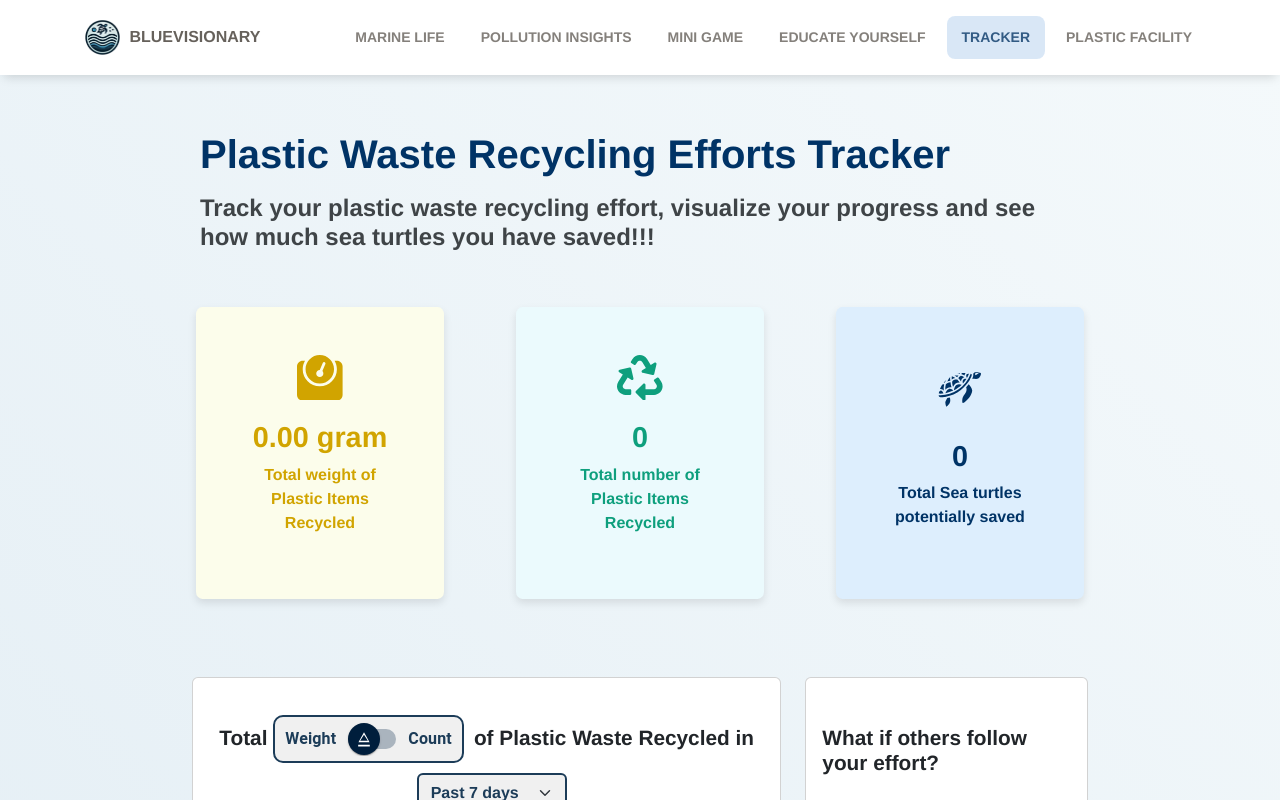
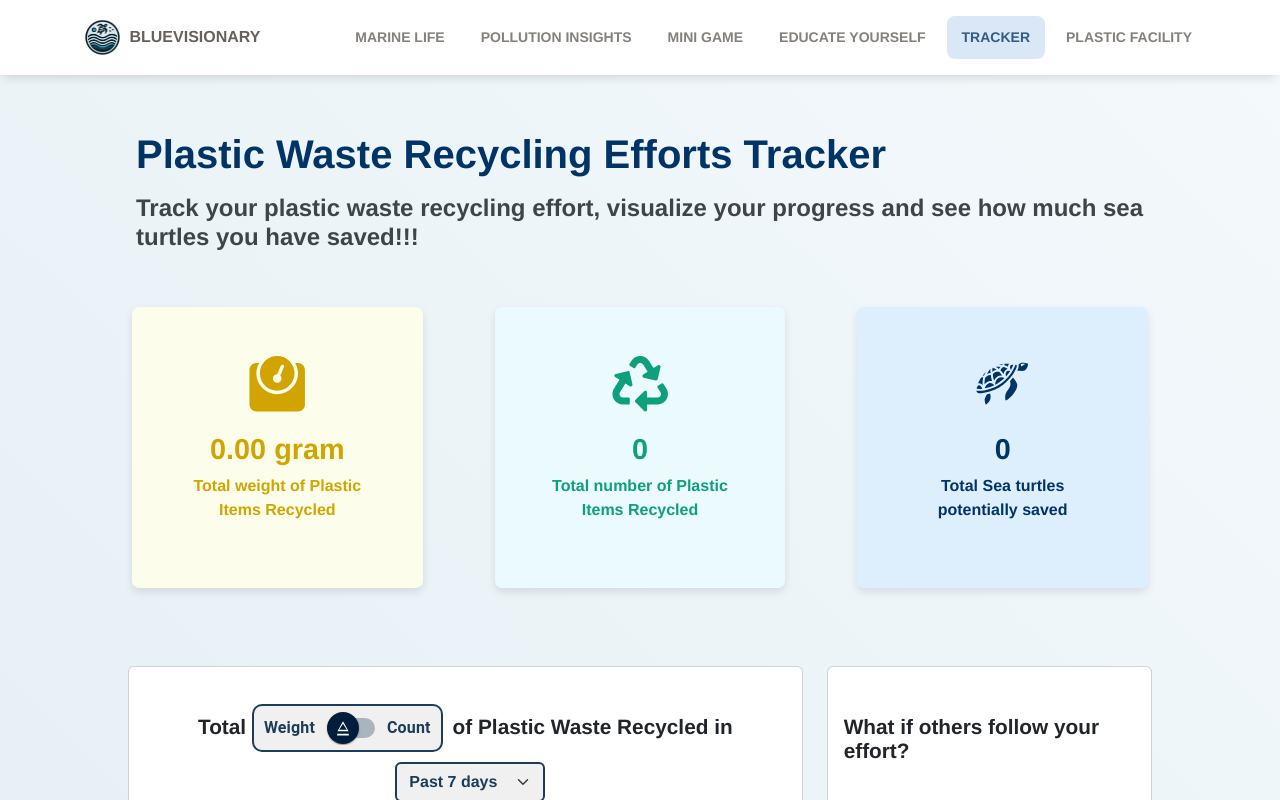
Before and after one commit to YiJieNG/BlueVisionary, a React (Create React App) app in the folder frontend/: page /tracker in a window 1280 px wide. Shown: the top 800 px of the page. Built offline with nearby package versions, Linux system fonts and the light colour scheme.

Commit message:
Padding of marinelife and dashboard modified

```diff
--- a/frontend/src/assets/scss/bluevisionary/_examples.scss
+++ b/frontend/src/assets/scss/bluevisionary/_examples.scss
@@ -647,8 +647,8 @@
 // marine life page
 .section-marinelife {
   padding-top: 20px;
-  padding-left: 8rem;
-  padding-right: 8rem;
+  padding-left: 6rem;
+  padding-right: 6rem;
   background: linear-gradient(45deg, #c6e0f1, #f4f9fb);
   min-height: 100vh;
 }
@@ -1882,8 +1882,8 @@ span.span-card {
 //////Dashboard
 .section-dashboard {
   padding-top: 20px;
-  padding-left: 8rem;
-  padding-right: 8rem;
+  padding-left: 4rem;
+  padding-right: 4rem;
   background: linear-gradient(45deg, #e2edf4, #f4f9fb);
   min-height: 100vh;
 }
```
